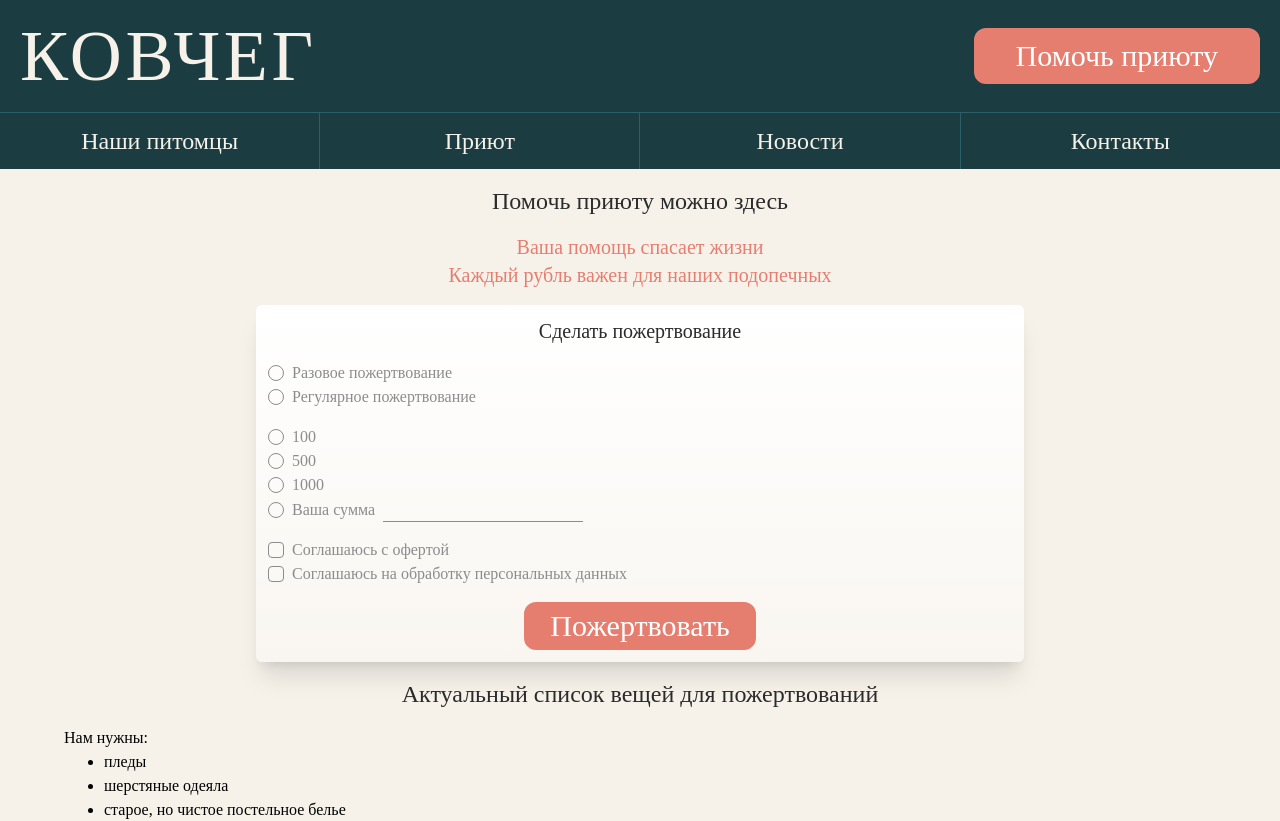
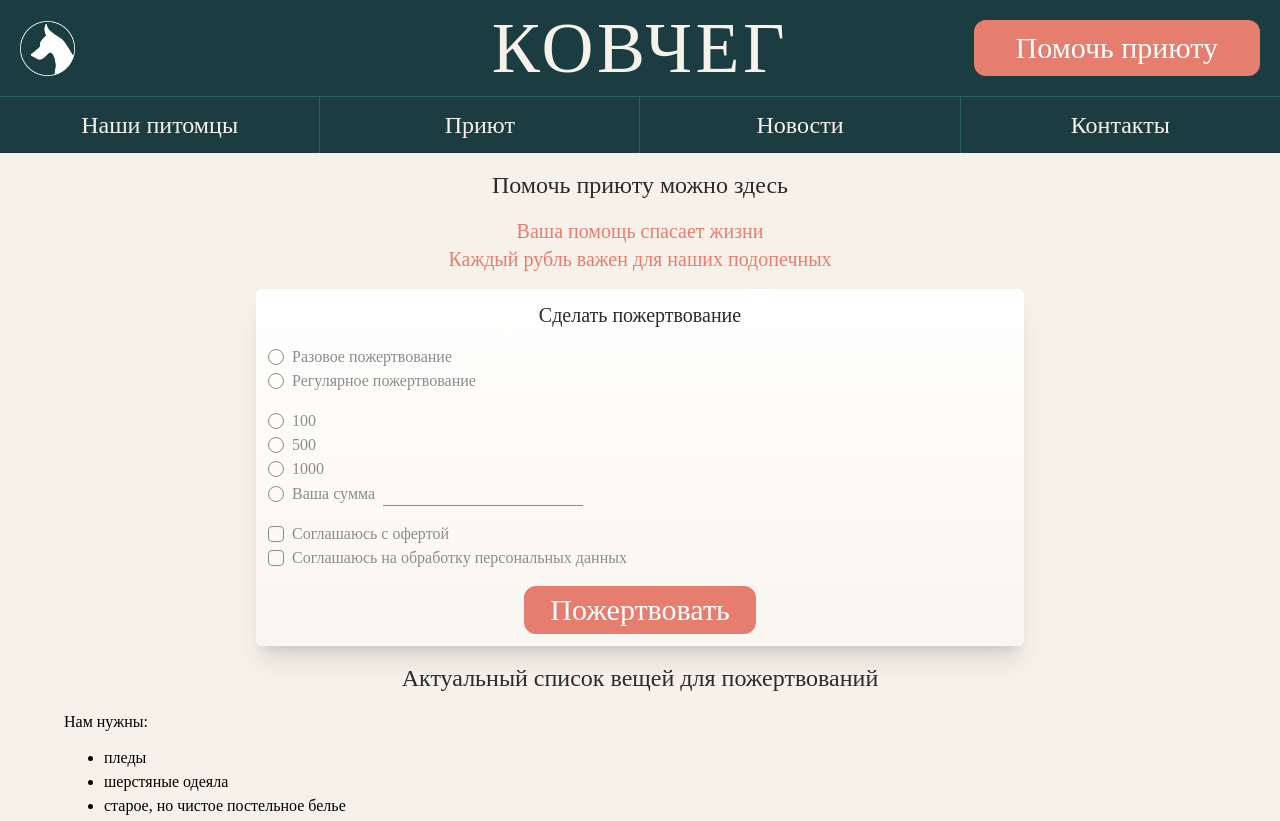
Before and after one commit to FaDe026/ZooZabota, a Nuxt app in the folder frontend/: page /help in a window 1280 px wide. Shown: the top 821 px of the page. Built offline with nearby package versions, Linux system fonts and the light colour scheme; a web font is replaced by a local one.

Commit message:
Поправил хэдэр в соответствии с дизайном

```diff
--- a/frontend/app/components/AppHeader.vue
+++ b/frontend/app/components/AppHeader.vue
@@ -15,8 +15,15 @@ function hamburgerClicked() {
 <template>
     <header class="sticky sm:relative top-0 z-20 w-full bg-primary text-bg flex justify-center">
         <div class="w-full">
-            <div class="flex justify-between items-center w-full px-5 py-5">
-                <NuxtLink to="/" class="uppercase text-4xl sm:text-7xl tracking-wider">Ковчег</NuxtLink>
+            <div class="relative flex justify-between items-center w-full px-5 py-5">
+                <NuxtLink to="/">
+                    <img width="55" height="55" class="object-cover brightness-0 invert-100" src="/images/logo.png"
+                        alt="Логотип">
+                </NuxtLink>
+                <NuxtLink to="/"
+                    class="md:absolute md:top-1/2 md:left-1/2 md:-translate-1/2 uppercase text-4xl sm:text-7xl tracking-wider ">
+                    Ковчег
+                </NuxtLink>
                 <NuxtLink to="/help" class="btn hidden sm:block">Помочь приюту</NuxtLink>
                 <button class="sm:hidden" @click="hamburgerClicked()">
                     <div class="flex flex-col gap-2 w-10 " v-if="!navExpanded">
--- a/frontend/app/pages/help.vue
+++ b/frontend/app/pages/help.vue
@@ -42,12 +42,12 @@
         <div class="flex flex-col gap-3 max-w-6xl">
             <p>
                 Нам нужны:
+            </p>
             <ul class="pl-10 list-disc">
                 <li>пледы</li>
                 <li>шерстяные одеяла</li>
                 <li>старое, но чистое постельное белье</li>
             </ul>
-            </p>
             <p class="text-text-primary">
                 Однако, пожалуйста, помните, что приют не принимает одеяла, подушки с наполнителями, так как животные
                 могут их повредить.
```
Also changed, not shown: frontend/public/images/logo.png (added).
